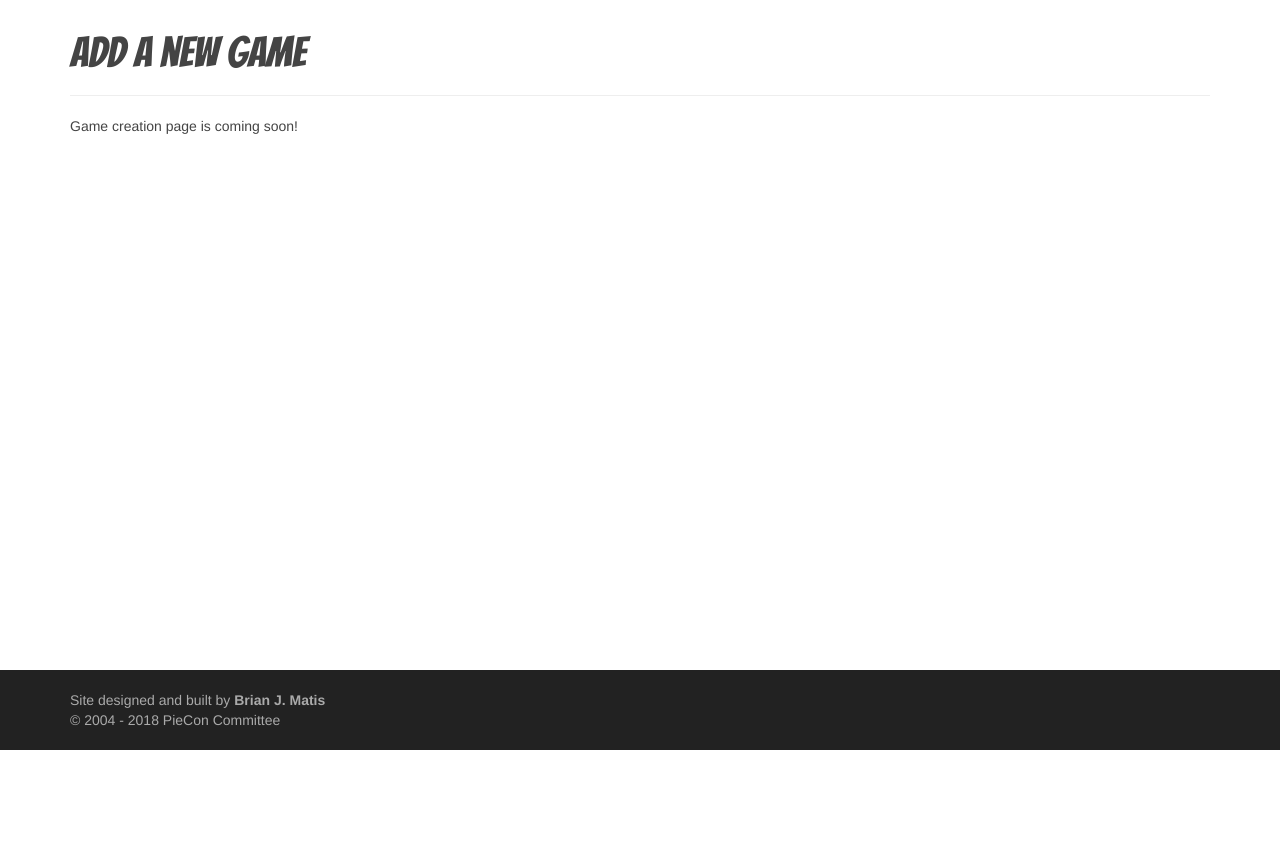
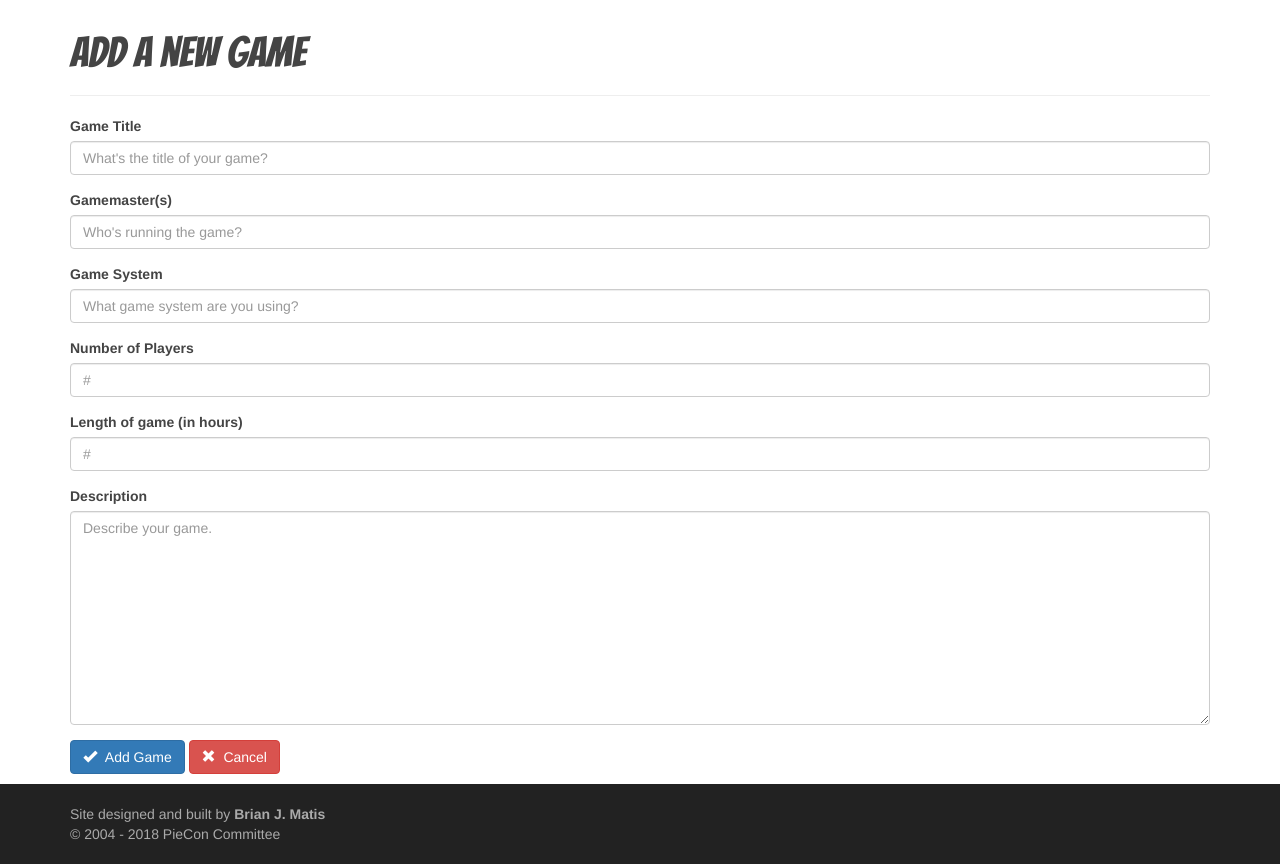
Before and after one commit to bmatis/piecon, a Django app: page /games/new_game in a window 1280 px wide. Shown: the part 50-914 px from the top of the page. Before the commit the page ends 800 px from the top, so only its background shows below. Run offline with Django 3.2, Linux system fonts and the light colour scheme; the visitor is signed in with stand-in values (Sample User, id 1); some libraries are stand-ins or nearby versions.

Commit message:
Added game creation.

```diff
--- a/main/forms.py
+++ b/main/forms.py
@@ -7,3 +7,37 @@ class PieForm(forms.ModelForm):
         model = Pie
         fields = ['text']
         labels = {'text': ''}
+
+class GameForm(forms.ModelForm):
+    class Meta:
+        model = Game
+        fields = [
+            'title',
+            'gamemaster',
+            'system',
+            'num_players',
+            'length',
+            'description'
+            ]
+        labels = {
+            'title': 'Game Title',
+            'gamemaster': 'Gamemaster(s)',
+            'system': 'Game System',
+            'num_players': 'Number of Players',
+            'length': 'Length of game (in hours)',
+            'description': 'Description',
+            }
+        widgets = {
+            'title': forms.TextInput(attrs={'placeholder':
+                'What\'s the title of your game?'}),
+            'gamemaster': forms.TextInput(attrs={'placeholder':
+                'Who\'s running the game?'}),
+            'system': forms.TextInput(attrs={'placeholder':
+                'What game system are you using?'}),
+            'num_players': forms.TextInput(attrs={'placeholder':
+                '#'}),
+            'length': forms.TextInput(attrs={'placeholder':
+                '#'}),
+            'description': forms.Textarea(attrs={'placeholder':
+                'Describe your game.'}),
+            }
--- a/main/templates/main/new_game.html
+++ b/main/templates/main/new_game.html
@@ -9,6 +9,21 @@
 {% endblock header %}
 
 {% block content %}
-Game creation page is coming soon!
+
+  <form action="{% url 'main:new_game' %}" method='post' class="form">
+    {% csrf_token %}
+    {% bootstrap_form form %}
+
+    {% buttons %}
+      <button name="submit" class="btn btn-primary">
+        <span class="glyphicon glyphicon-ok" aria-hidden="true"></span>
+        &nbsp;Add Game
+      </button>
+      <a name='cancel' class="btn btn-danger"
+        href="{% url 'main:games' %}">
+        <span class="glyphicon glyphicon-remove" aria-hidden="true"></span>
+        &nbsp;Cancel</a>
+    {% endbuttons %}
+  </form>
 
 {% endblock content %}
--- a/main/views.py
+++ b/main/views.py
@@ -6,7 +6,7 @@ from django.utils import timezone
 from django.views import generic
 
 from .models import Pie, Game
-from .forms import PieForm
+from .forms import PieForm, GameForm
 
 current_year = 2018
 
@@ -74,7 +74,22 @@ def new_pie(request):
 @login_required
 def new_game(request):
     """Add a new game."""
-    context = {}
+
+    if request.method != 'POST':
+        # No data submitted; create a blank form.
+        testing = "this is just a test"
+        form = GameForm()
+    else:
+        # POST data submitted; process data.
+        form = GameForm(request.POST)
+        if form.is_valid():
+            new_game = form.save(commit=False)
+            new_game.owner = request.user
+            new_game.date_added = timezone.now()
+            new_game.save()
+            return HttpResponseRedirect(reverse('main:games'))
+
+    context = {'form': form}
     return render(request, 'main/new_game.html', context)
 
 # DEPRECATED FUNCTIONS
```
